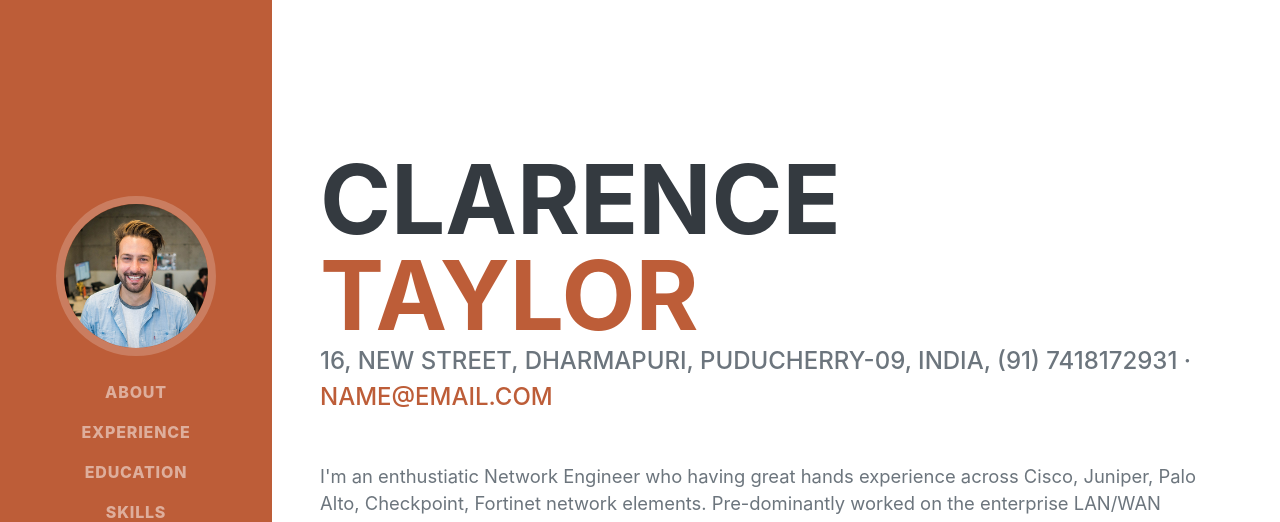
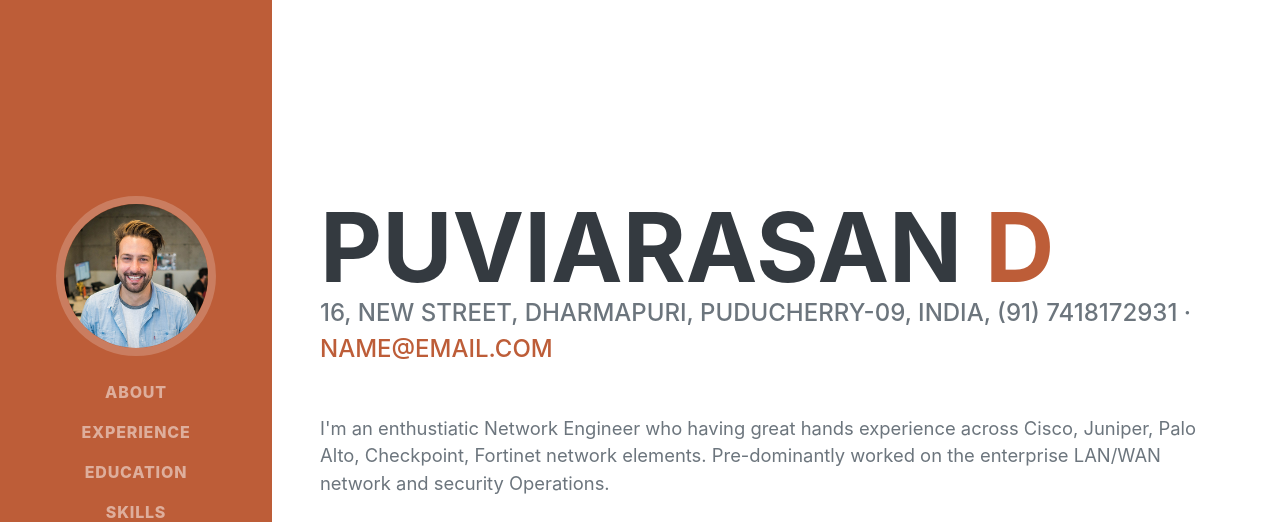
Before and after one commit to PuviAR/puviarasand.github.io, a plain HTML site: page index.html in a window 1280 px wide. Shown: the top 522 px of the page. Drawn offline with nearby package versions, Linux system fonts and the light colour scheme; a web font is replaced by a local one.

Commit message:
Update index.html

```diff
--- a/index.html
+++ b/index.html
@@ -40,8 +40,8 @@
             <section class="resume-section" id="about">
                 <div class="resume-section-content">
                     <h1 class="mb-0">
-                        Clarence
-                        <span class="text-primary">Taylor</span>
+                        Puviarasan
+                        <span class="text-primary">D</span>
                     </h1>
                     <div class="subheading mb-5">
                         16, New Street, Dharmapuri, Puducherry-09, India, (91) 7418172931 ·
```
